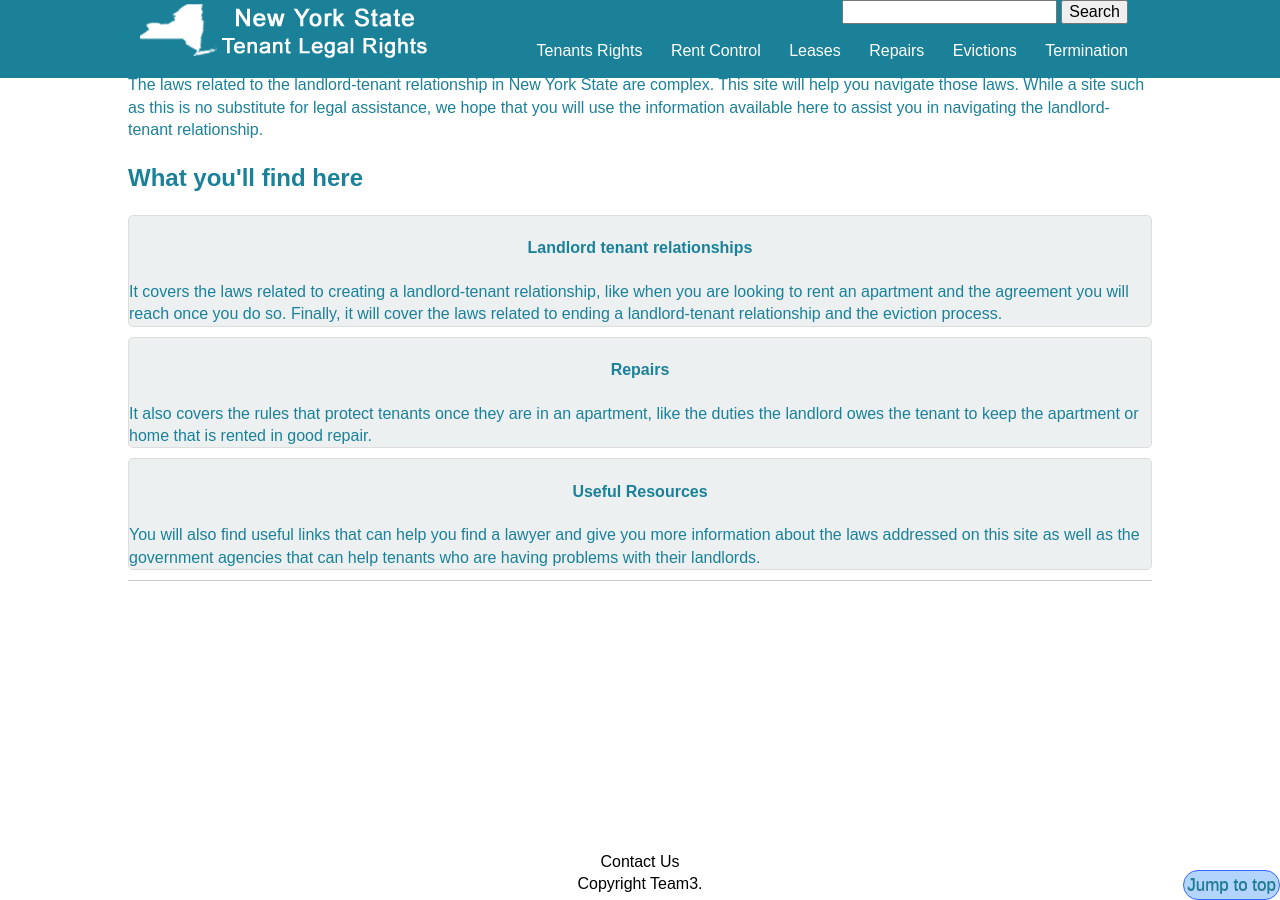
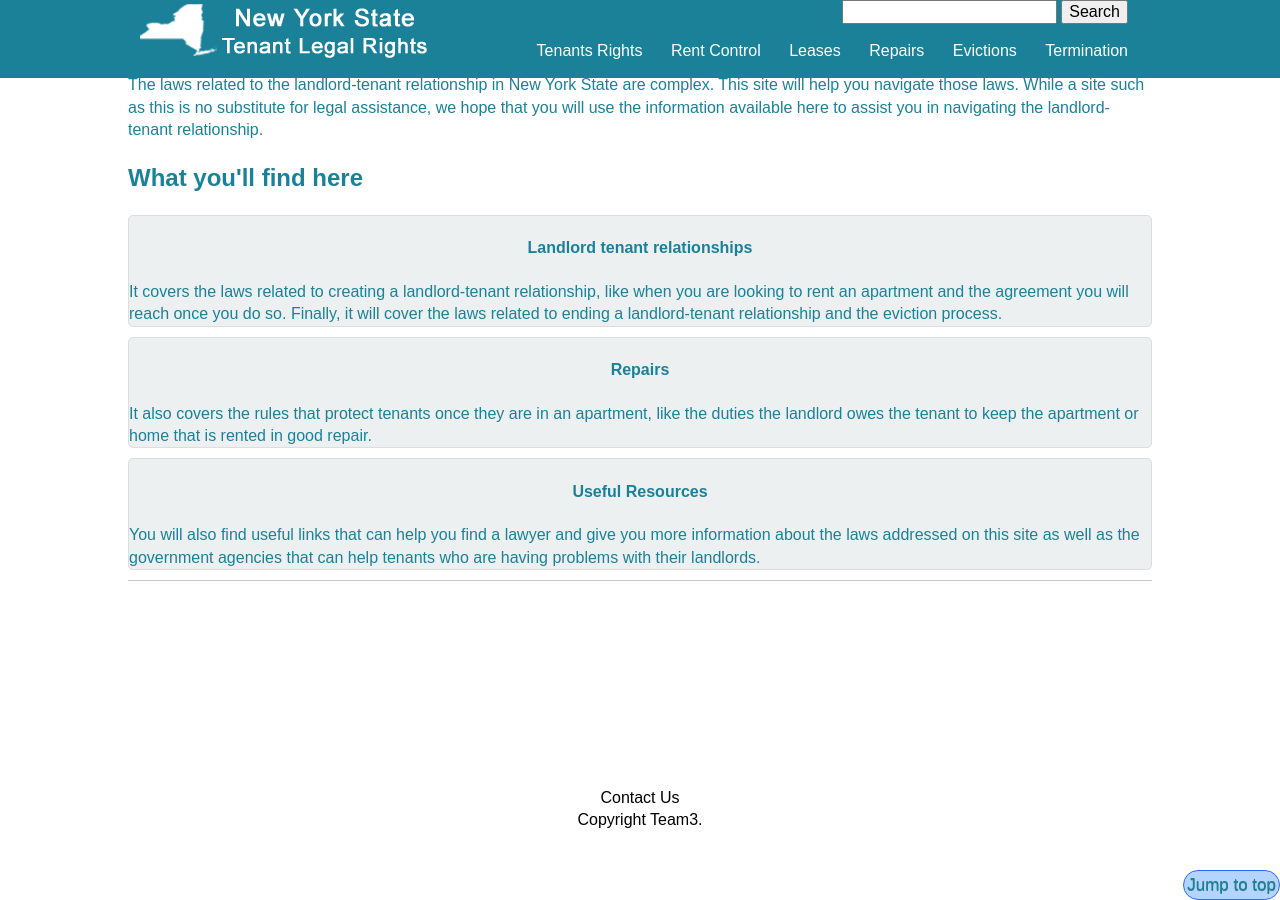
Before and after one commit to iinf362/team3, a Jekyll site: the page built from index.html, in a window 1280 px wide and 900 px high, scrolled down 64 px. Built offline with Jekyll 4.4.1, drawn with Linux system fonts in a browser that asks for light colours.

Commit message:
footer smaller

```diff
--- a/css/main.css
+++ b/css/main.css
@@ -412,7 +412,7 @@ box-shadow: rgb(255, 228, 196) 0px 0px 0px 1px;
 
 
 .footer, .push {
-height: 4em;
+height: 0em;
 }
 
 .footer{
```
